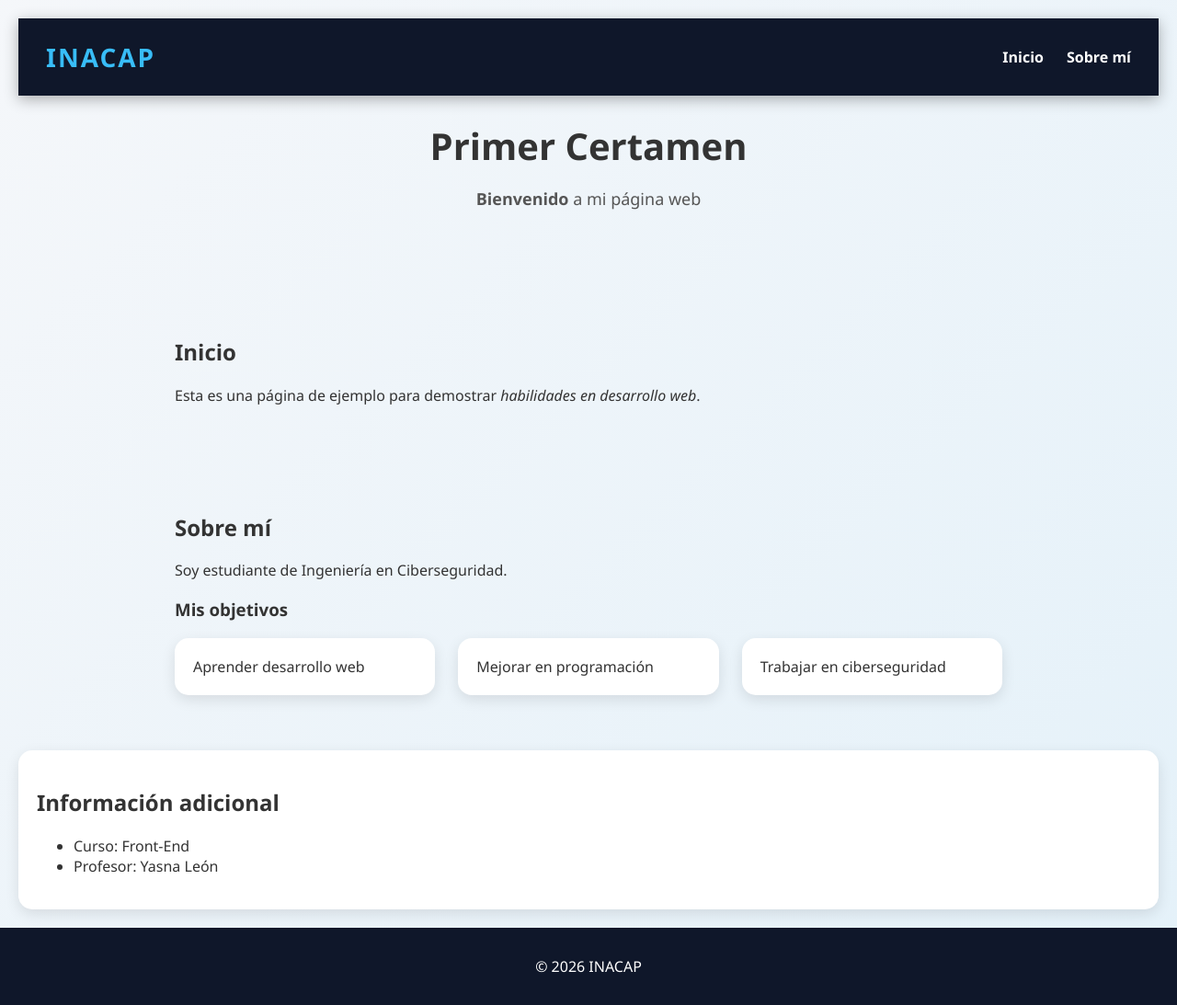
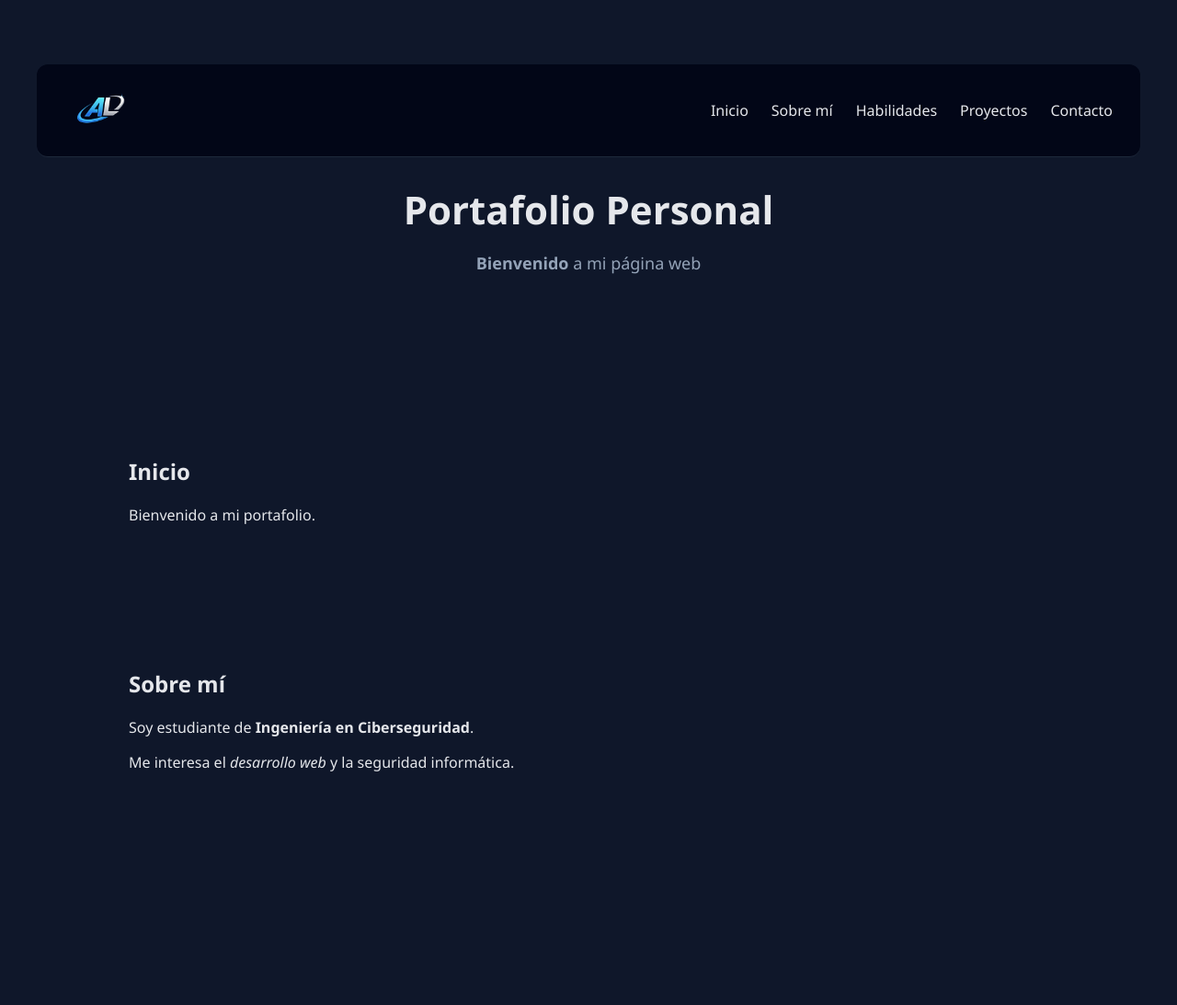
Before and after one commit to RAMS028/primercertamen, a plain HTML site: page index.html in a window 1280 px wide. Shown: the part 40-1133 px from the top of the page at 92% size. After the commit the page ends 956 px from the top, so only its background shows below. Drawn offline with Linux system fonts and the light colour scheme.

Commit message:
sobre mí

```diff
--- a/index.html
+++ b/index.html
@@ -3,22 +3,28 @@
 <head>
     <meta charset="UTF-8">
     <meta name="viewport" content="width=device-width, initial-scale=1.0">
-    <title>Primer Certamen</title>
+    <title>Portafolio Personal</title>
     <link rel="stylesheet" href="style.css">
 </head>
 <body>
 
 <header>
     <nav>
-        <div class="logo">INACAP</div>
+        <div class="logo">
+            <img src="logo.png" alt="Logo del sitio" width="40">
+        </div>
+
         <ul class="nav-links">
             <li><a href="#home">Inicio</a></li>
             <li><a href="#about">Sobre mí</a></li>
+            <li><a href="#skills">Habilidades</a></li>
+            <li><a href="#projects">Proyectos</a></li>
+            <li><a href="#contact">Contacto</a></li>
         </ul>
     </nav>
 
     <div class="hero">
-        <h1>Primer Certamen</h1>
+        <h1>Portafolio Personal</h1>
         <p><strong>Bienvenido</strong> a mi página web</p>
     </div>
 </header>
@@ -27,34 +33,20 @@
 
     <section id="home">
         <h2>Inicio</h2>
-        <p>Esta es una página de ejemplo para demostrar <em>habilidades en desarrollo web</em>.</p>
+        <p>Bienvenido a mi portafolio.</p>
     </section>
 
+    <!-- NUEVO -->
     <section id="about">
         <h2>Sobre mí</h2>
-        <p>Soy estudiante de <span>Ingeniería en Ciberseguridad</span>.</p>
 
-        <h3>Mis objetivos</h3>
-        <div class="grid">
-            <div class="card">Aprender desarrollo web</div>
-            <div class="card">Mejorar en programación</div>
-            <div class="card">Trabajar en ciberseguridad</div>
-        </div>
+        <article>
+            <p>Soy estudiante de <strong>Ingeniería en Ciberseguridad</strong>.</p>
+            <p>Me interesa el <em>desarrollo web</em> y la seguridad informática.</p>
+        </article>
     </section>
-
-    <aside>
-        <h2>Información adicional</h2>
-        <ul>
-            <li>Curso: Front-End</li>
-            <li>Profesor: Yasna León</li>
-        </ul>
-    </aside>
 
 </main>
 
-<footer>
-    <p>&copy; 2026 INACAP</p>
-</footer>
-
 </body>
 </html>
--- a/style.css
+++ b/style.css
@@ -2,24 +2,29 @@ body {
     font-family: 'Segoe UI', Tahoma, sans-serif;
     margin: 0;
     padding: 0;
-    background: linear-gradient(135deg, #f5f7fa, #e4f1f9);
-    color: #333;
+    background: #0f172a;
+    color: #e5e7eb;
 }
 
 nav {
     display: flex;
     justify-content: space-between;
     align-items: center;
-    background: #0f172a;
-    padding: 15px 30px;
-    box-shadow: 0px 4px 15px rgba(0, 0, 0, 0.3);
+    background: #020617;
+    padding: 10px 30px;
+    border-bottom: 1px solid #1e293b;
+}
+
+nav {
+    border-radius: 12px;
+    margin: 10px 20px;
 }
 
 .logo {
-    font-size: 28px;
+    font-size: 22px;
     font-weight: bold;
+    letter-spacing: 2px;
     color: #38bdf8;
-    letter-spacing: 2px;
 }
 
 .nav-links {
@@ -30,10 +35,9 @@ nav {
 
 .nav-links a {
     text-decoration: none;
-    font-weight: bold;
-    color: white;
+    color: #e5e7eb;
+    font-weight: 500;
     position: relative;
-    transition: 0.3s;
 }
 
 .nav-links a::after {
@@ -53,22 +57,22 @@ nav {
 
 header {
     text-align: center;
-    padding: 60px 20px;
+    padding: 100px 20px;
 }
 
 header h1 {
-    font-size: 40px;
+    font-size: 42px;
     margin-bottom: 10px;
 }
 
 header p {
     font-size: 18px;
-    color: #555;
+    color: #94a3b8;
 }
 
 section {
-    padding: 40px 20px;
-    max-width: 900px;
+    padding: 60px 20px;
+    max-width: 1000px;
     margin: auto;
 }
 
@@ -79,51 +83,72 @@ section {
 }
 
 .card {
-    border-radius: 15px;
-    padding: 20px;
-    background: white;
-    box-shadow: 0px 5px 15px rgba(0,0,0,0.1);
-    transition: transform 0.3s, box-shadow 0.3s;
+    background: #020617;
+    padding: 25px;
+    border-radius: 12px;
+    border: 1px solid #1e293b;
+    transition: 0.3s;
 }
 
 .card:hover {
     transform: translateY(-8px);
-    box-shadow: 0px 10px 25px rgba(0,0,0,0.2);
+    border-color: #38bdf8;
+}
+
+table {
+    width: 100%;
+    border-collapse: collapse;
+    margin-top: 20px;
+    background: #020617;
+    border-radius: 10px;
+    overflow: hidden;
+}
+
+th {
+    background: #1e293b;
+    color: #38bdf8;
+    padding: 12px;
+    text-align: left;
+}
+
+td {
+    padding: 12px;
+    border-bottom: 1px solid #1e293b;
 }
 
 form {
     display: flex;
     flex-direction: column;
-    gap: 12px;
-    max-width: 400px;
+    gap: 15px;
+    max-width: 450px;
     margin: auto;
-    background: white;
-    padding: 20px;
-    border-radius: 15px;
-    box-shadow: 0px 5px 15px rgba(0,0,0,0.1);
+    background: #020617;
+    padding: 25px;
+    border-radius: 12px;
+    border: 1px solid #1e293b;
 }
 
 input, select, textarea {
-    padding: 10px;
+    padding: 12px;
     border-radius: 8px;
-    border: 1px solid #ccc;
+    border: 1px solid #1e293b;
+    background: #0f172a;
+    color: #e5e7eb;
     outline: none;
-    transition: 0.2s;
 }
 
 input:focus, select:focus, textarea:focus {
     border-color: #38bdf8;
-    box-shadow: 0px 0px 5px rgba(56,189,248,0.5);
 }
 
 button {
     background: #38bdf8;
+    color: #020617;
     border: none;
     padding: 12px;
-    border-radius: 10px;
+    border-radius: 8px;
     cursor: pointer;
     font-weight: bold;
-    color: white;
     transition: 0.3s;
 }
 
@@ -133,19 +158,20 @@ button:hover {
 }
 
 aside {
-    background: white;
+    max-width: 1000px;
+    margin: 30px auto;
     padding: 20px;
-    margin: 20px;
-    border-radius: 15px;
-    box-shadow: 0px 5px 15px rgba(0,0,0,0.1);
+    background: #020617;
+    border-radius: 12px;
+    border: 1px solid #1e293b;
 }
 
 footer {
     text-align: center;
-    padding: 15px;
-    background: #0f172a;
-    color: white;
-    margin-top: 20px;
+    padding: 25px;
+    border-top: 1px solid #1e293b;
+    margin-top: 40px;
+    color: #94a3b8;
 }
 
 @media (max-width: 768px) {
@@ -169,3 +195,9 @@ footer {
         align-items: center;
     }
 }
+
+.logo img {
+    height: 80px;
+    width: auto;
+    display: block;
+}
```
Also changed, not shown: logo.png (added).
